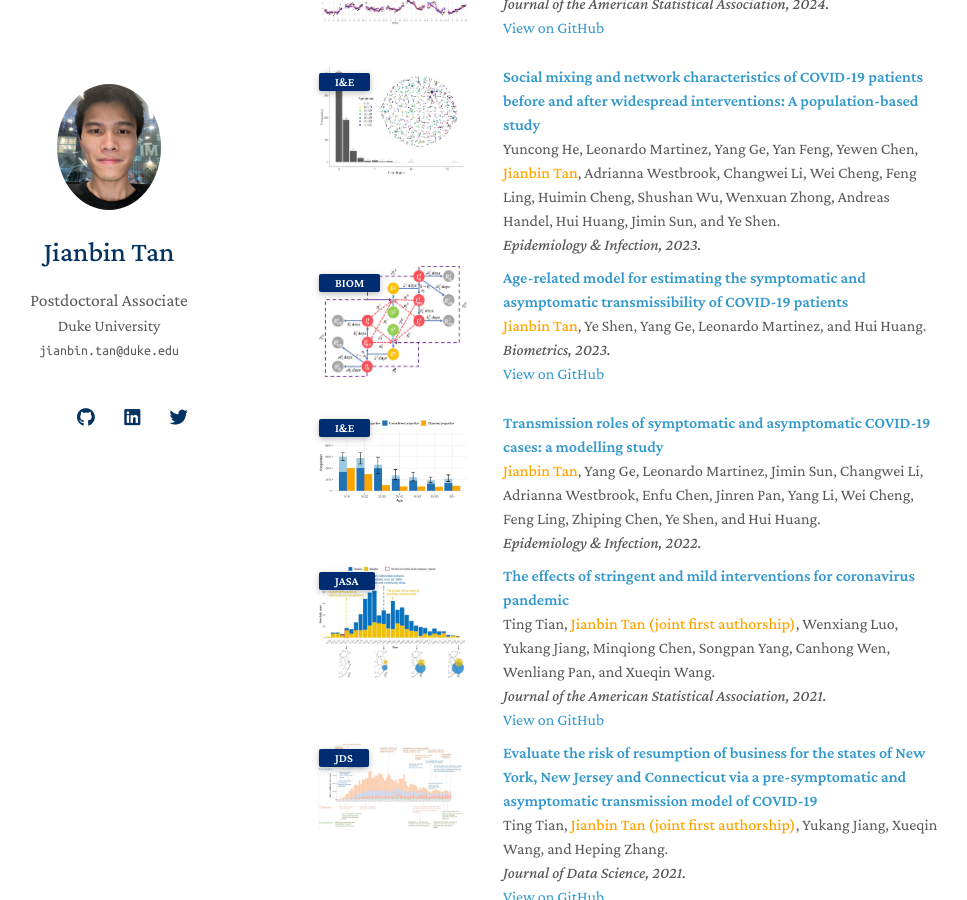
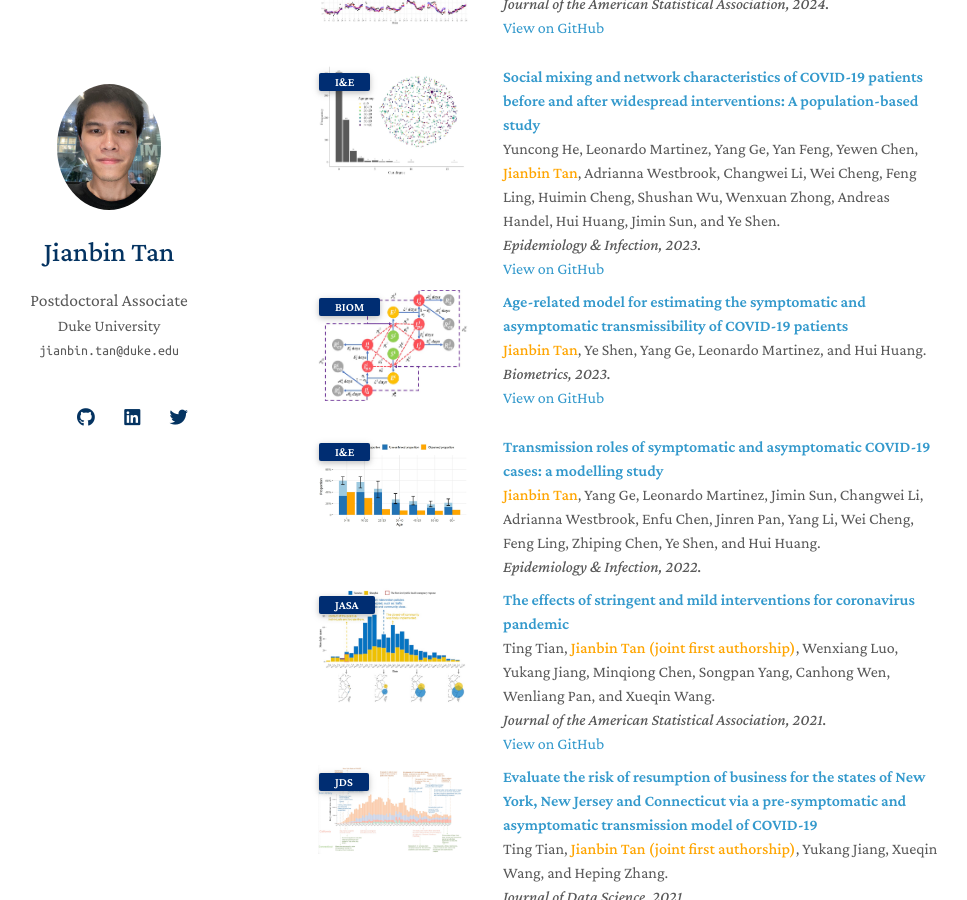
Before and after one commit to Tan-jianbin/Tan-jianbin.github.io, a Jekyll site: the page built from index.md, in a window 1280 px wide and 900 px high, scrolled down 811 px. Shown: the whole window, without its empty margins (167-1134 px from the left). Built offline with Jekyll 4.4.1, drawn with Linux system fonts in a browser that asks for light colours; nearby versions of some CDN libraries; a style sheet for code colours, icons or effects is not loaded; our own code applies the rules of GitHub Pages for plain Markdown files.

Commit message:
Update publications.md

```diff
--- a/_includes/publications.md
+++ b/_includes/publications.md
@@ -85,6 +85,10 @@
     <div class="title"><a href="https://doi.org/10.1017/S0950268823001292">Social mixing and network characteristics of COVID-19 patients before and after widespread interventions: A population-based study</a></div>
     <div class="author"> Yuncong He, Leonardo Martinez, Yang Ge, Yan Feng, Yewen Chen, <strong><span style="color: orange;">Jianbin Tan</span></strong>, Adrianna Westbrook, Changwei Li, Wei Cheng, Feng Ling, Huimin Cheng, Shushan Wu, Wenxuan Zhong, Andreas Handel, Hui Huang, Jimin Sun, and Ye Shen.</div>
     <div class="periodical"><em> Epidemiology & Infection, 2023.</em></div>
+        <!-- Code -->
+    <div class="github-link">
+      <a href="https://github.com/howanchung/COVID19-network">  View on GitHub </a>
+    </div>
   </div>
 </div>
 </li>
```
